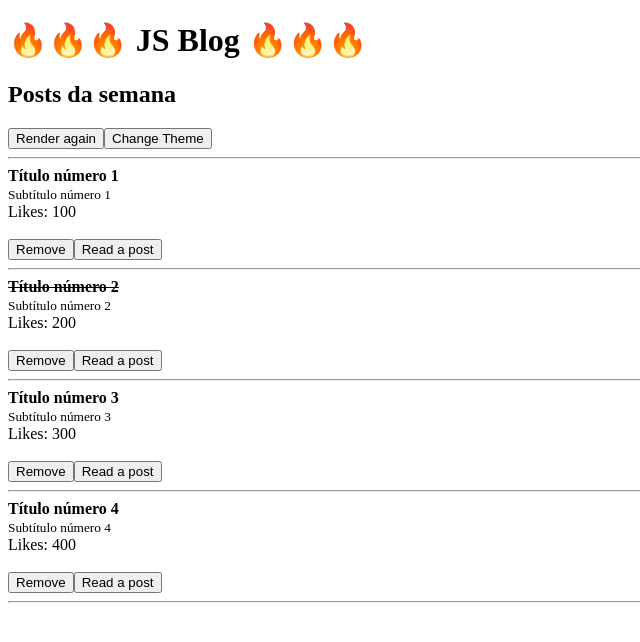
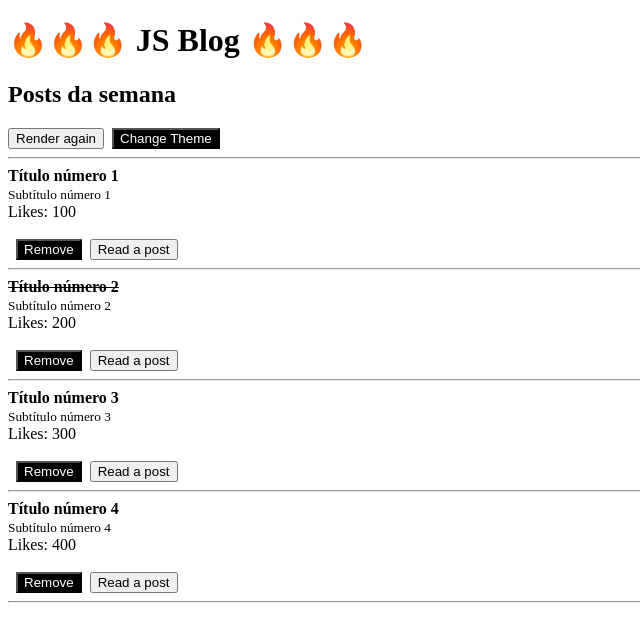
Before and after one commit to athena272/js-stack, a React app in the folder 03-fundamentos-react/: page / in a window 1280 px wide. Shown: the top 642 px of the page, without its empty margins (0-640 px from the left). Built offline with nearby package versions, Linux system fonts and the light colour scheme.

Commit message:
Update Button.jsx

```diff
--- a/03-fundamentos-react/src/components/Button/Button.jsx
+++ b/03-fundamentos-react/src/components/Button/Button.jsx
@@ -1,13 +1,23 @@
 import React from 'react';
 import PropTypes from "prop-types"
 
-const Button = ({ onClick, children }) => (
-    <button onClick={onClick}>
+const Button = ({ onClick, children, theme }) => (
+
+    <button
+        onClick={onClick}
+        style={{
+            marginRight: 8,
+            marginLeft: 8,
+            backgroundColor: theme === 'light' ? '#fff' : '#000',
+            color: theme === 'light' ? '#000' : '#fff'
+        }}
+    >
         {children}
     </button>
 )
 
 Button.propTypes = {
+    theme: PropTypes.string.isRequired,
     onClick: PropTypes.func.isRequired,
     children: PropTypes.node.isRequired
 }
```
